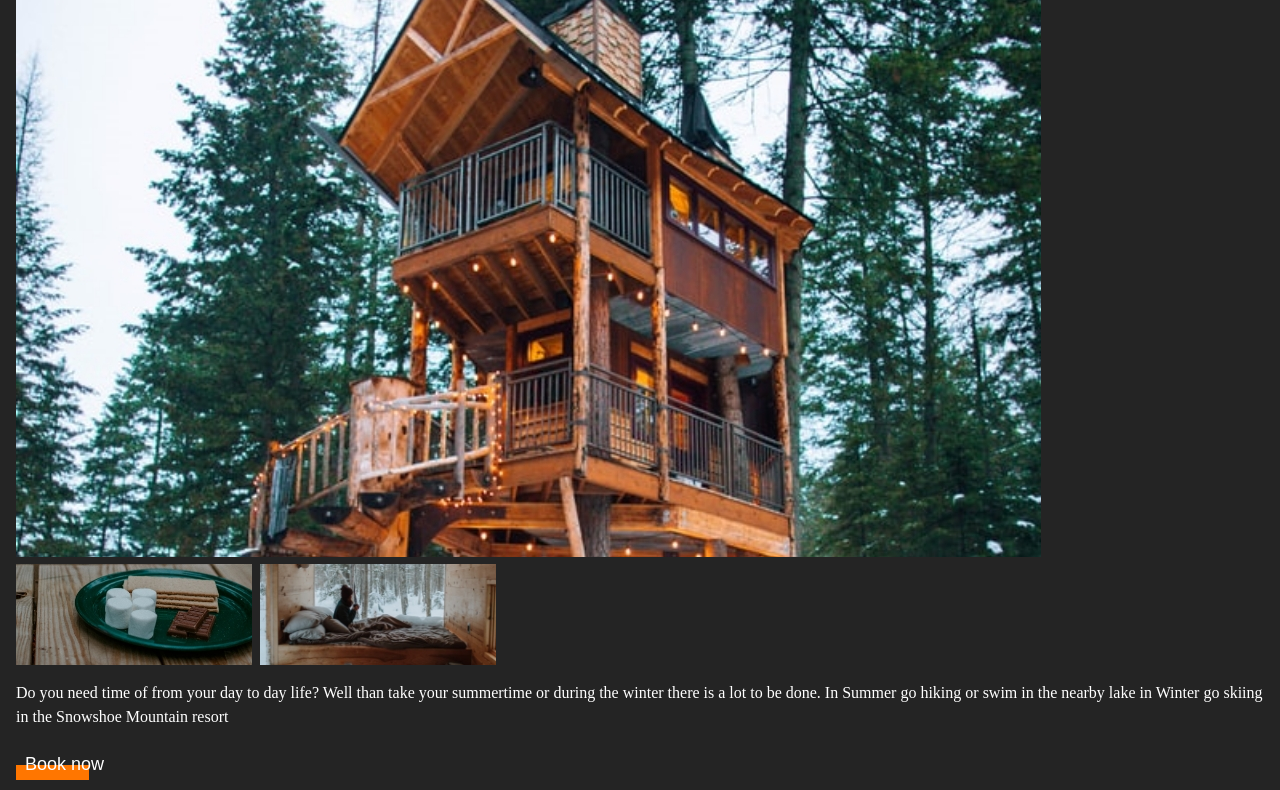
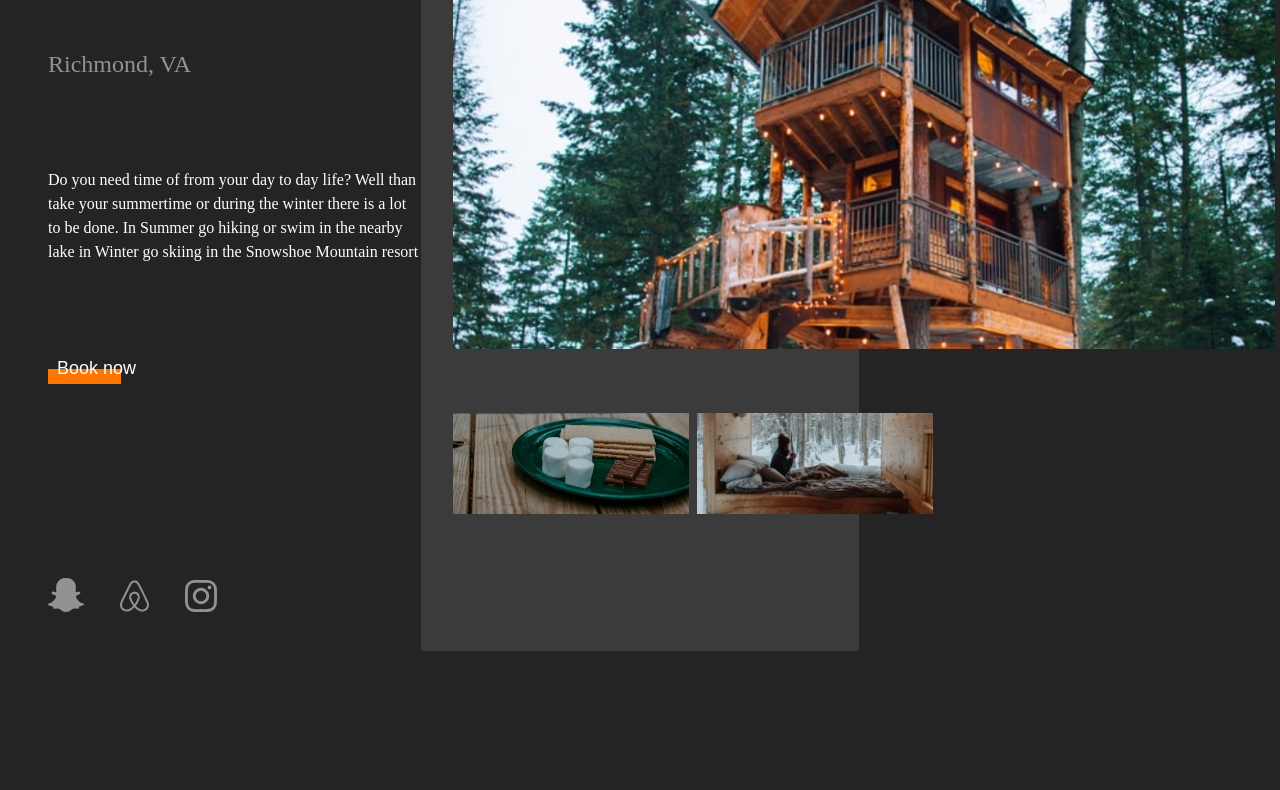
Before and after one commit to ddoyediran/the-box-design, a plain HTML site: page index.html in a window 1280 px wide. Shown: the part 280-1070 px from the top of the page. After the commit the page ends 931 px from the top, so only its background shows below. Drawn offline with Linux system fonts and the light colour scheme.

Commit message:
final commit

```diff
--- a/index.html
+++ b/index.html
@@ -18,10 +18,14 @@
           <a href="#" class="navbar-link">About</a>
         </nav>
       </header>
-      <main>
+      <main class="page-main">
         <h1 class="title">The Box</h1>
         <p class="location">Richmond, VA</p>
-        <img src="./images/house.jpg" alt="" class="main-image" />
+        <img
+          src="./images/house.jpg"
+          alt="Image of a house"
+          class="main-image"
+        />
         <div class="secondary-images">
           <img src="./images/little-1.jpg" alt="" class="secondary-image" />
           <img src="./images/little-2.jpg" alt="" class="secondary-image" />
--- a/style.css
+++ b/style.css
@@ -18,6 +18,10 @@
   --clr-accent: #ff7600;
 }
 
+/* * {
+  outline: 2px solid red;
+} */
+
 /* .img {
   max-width: 100%;
 } */
@@ -33,7 +37,7 @@ body {
 .title {
   text-transform: uppercase;
   color: var(--clr-accent);
-  font-size: clamp(3rem, 10vh, 6rem);
+  font-size: clamp(3rem, 10vw, 12rem);
   line-height: 1;
   margin: 0;
 }
@@ -52,6 +56,8 @@ object {
   font-size: 1.125rem;
   padding: 0.5em;
   position: relative;
+  align-self: start;
+  justify-self: start;
 }
 
 .btn::after {
@@ -124,4 +130,93 @@ object {
 }
 
 @media (min-width: 800px) {
+  body {
+    margin: 0;
+  }
+
+  .main-container {
+    display: grid;
+    grid-template-columns:
+      minmax(1em, 1fr)
+      repeat(3, minmax(10rem, 30rem))
+      /* minmax(5rem, 10rem) */
+      minmax(1em, 1fr);
+    gap: 2em;
+    position: relative;
+  }
+  /* Bot working as expected */
+  .header {
+    grid-column: 2 / 5;
+    display: grid;
+    grid-template-columns: subgrid;
+  }
+
+  .navbar {
+    grid-column: 3 / 5;
+  }
+
+  .page-main {
+    grid-column: 2 / -1;
+    display: grid;
+    grid-template-columns: subgrid;
+    grid-auto-flow: dense;
+  }
+
+  .page-main::after {
+    content: "";
+    position: absolute;
+    background-color: var(--clr-bg-light);
+    top: 0;
+    bottom: 0;
+    left: -2em;
+    right: -2em;
+    grid-column: 3 / 5;
+    z-index: -10;
+  }
+
+  .title {
+    grid-column: 1 / 3;
+    grid-row: 1;
+  }
+
+  .main-image {
+    grid-column: 2 / 5;
+    grid-row: 1 / 4;
+    z-index: -1;
+    height: 100%;
+    max-height: 500px;
+    object-fit: cover;
+  }
+
+  /* Not working as expected */
+  .secondary-images {
+    grid-column: 2 / 4;
+    margin-top: 4em;
+    /* grid-row: 4 / 5; */
+  }
+
+  .location,
+  .description {
+    grid-column: 1 / 2;
+  }
+
+  .footer {
+    grid-column: 2 / 3;
+    padding-bottom: 2em;
+    /* padding-block-end: 2em; */
+  }
+
+  .social-icon {
+    /* display: flex; */
+    /* flex-direction: row; */
+    /* gap: 2em; */
+    margin-right: 2em;
+    /* margin-inline-end: 2em; */
+  }
 }
+
+@media (min-width: 1200px) {
+  .page-main::after {
+    grid-column: 3 / 4;
+  }
+}
```
